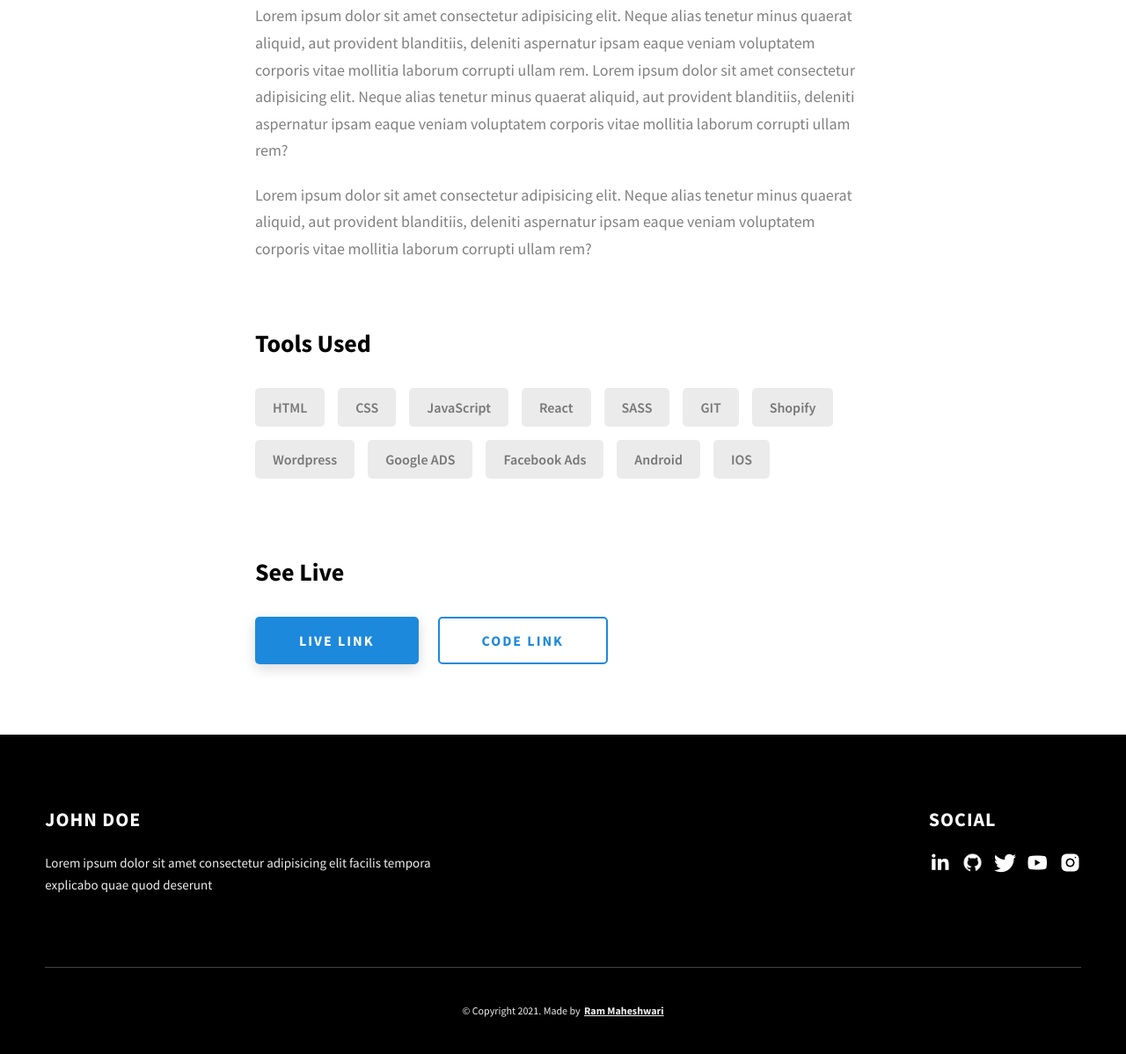
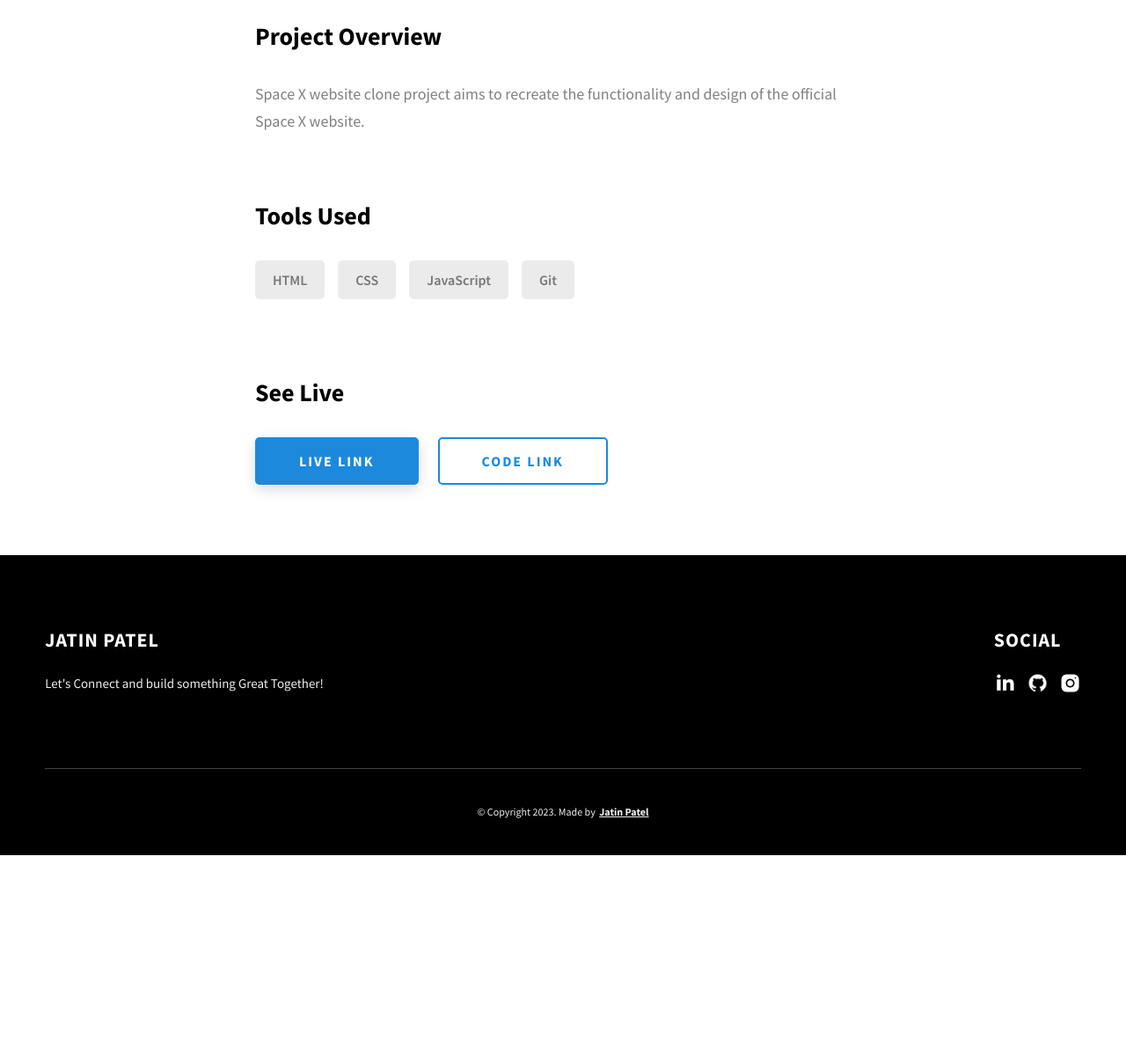
Before and after one commit to jatinp04/Portfolio, a website: page project-3.html in a window 1280 px wide. Shown: the part 1474-2672 px from the top of the page at 88% size. After the commit the page ends 2446 px from the top, so only its background shows below. Drawn offline with Linux system fonts and the light colour scheme.

Commit message:
Project 3 Configured

```diff
--- a/project-3.html
+++ b/project-3.html
@@ -22,12 +22,12 @@
         <div class="header__logo-container">
           <div class="header__logo-img-cont">
             <img
-              src="./assets/png/john-doe.png"
-              alt="Ram Maheshwari Logo Image"
+              src="./assets/png/jatin_photo.jpg"
+              alt="Jatin_image"
               class="header__logo-img"
             />
           </div>
-          <span class="header__logo-sub">John Doe</span>
+          <span class="header__logo-sub">Jatin Patel</span>
         </div>
         <div class="header__main">
           <ul class="header__links">
@@ -84,16 +84,16 @@
     </header>
     <section class="project-cs-hero">
       <div class="project-cs-hero__content">
-        <h1 class="heading-primary">Project 3</h1>
+        <h1 class="heading-primary">SpaceX Website Clone</h1>
         <div class="project-cs-hero__info">
           <p class="text-primary">
-            Lorem ipsum dolor sit amet consectetur adipisicing elit. Dignissimos
-            in numquam incidunt earum quaerat cum fuga, atque similique natus
-            nobis sit.
+         This page contains the case study of SpaceX Website Clone which includes the Project Overview, Tools Used and Live Links to the official product.
           </p>
+
+
         </div>
         <div class="project-cs-hero__cta">
-          <a href="#" class="btn btn--bg" target="_blank">Live Link</a>
+          <a href="https://spacex-clone-steel.vercel.app/" class="btn btn--bg" target="_blank">Live Link</a>
         </div>
       </div>
     </section>
@@ -102,7 +102,7 @@
         <div class="project-details__content">
           <div class="project-details__showcase-img-cont">
             <img
-              src="./assets/jpeg/project-mockup-example.jpeg"
+              src="./assets/jpeg/space.jpg"
               alt="Project Image"
               class="project-details__showcase-img"
             />
@@ -111,20 +111,10 @@
             <div class="project-details__desc">
               <h3 class="project-details__content-title">Project Overview</h3>
               <p class="project-details__desc-para">
-                Lorem ipsum dolor sit amet consectetur adipisicing elit. Neque
-                alias tenetur minus quaerat aliquid, aut provident blanditiis,
-                deleniti aspernatur ipsam eaque veniam voluptatem corporis vitae
-                mollitia laborum corrupti ullam rem. Lorem ipsum dolor sit amet
-                consectetur adipisicing elit. Neque alias tenetur minus quaerat
-                aliquid, aut provident blanditiis, deleniti aspernatur ipsam
-                eaque veniam voluptatem corporis vitae mollitia laborum corrupti
-                ullam rem?
+                Space X website clone project aims to recreate the functionality and design of the official Space X website.
               </p>
               <p class="project-details__desc-para">
-                Lorem ipsum dolor sit amet consectetur adipisicing elit. Neque
-                alias tenetur minus quaerat aliquid, aut provident blanditiis,
-                deleniti aspernatur ipsam eaque veniam voluptatem corporis vitae
-                mollitia laborum corrupti ullam rem?
+
               </p>
             </div>
             <div class="project-details__tools-used">
@@ -133,27 +123,21 @@
                 <div class="skills__skill">HTML</div>
                 <div class="skills__skill">CSS</div>
                 <div class="skills__skill">JavaScript</div>
-                <div class="skills__skill">React</div>
-                <div class="skills__skill">SASS</div>
-                <div class="skills__skill">GIT</div>
-                <div class="skills__skill">Shopify</div>
-                <div class="skills__skill">Wordpress</div>
-                <div class="skills__skill">Google ADS</div>
-                <div class="skills__skill">Facebook Ads</div>
-                <div class="skills__skill">Android</div>
-                <div class="skills__skill">IOS</div>
+
+                <div class="skills__skill">Git</div>
+
               </div>
             </div>
             <div class="project-details__links">
               <h3 class="project-details__content-title">See Live</h3>
               <a
-                href="#"
+                href="https://spacex-clone-steel.vercel.app/"
                 class="btn btn--med btn--theme project-details__links-btn"
-                target="_blank"
+                target="https://spacex-clone-steel.vercel.app/"
                 >Live Link</a
               >
               <a
-                href="#"
+                href="https://github.com/jatinp04/Spacex-Clone"
                 class="btn btn--med btn--theme-inv project-details__links-btn"
                 target="_blank"
                 >Code Link</a
@@ -163,6 +147,7 @@
         </div>
       </div>
     </section>
+
     <footer class="main-footer">
       <div class="main-container">
         <div class="main-footer__upper">
@@ -171,35 +156,23 @@
               <span>Social</span>
             </h2>
             <div class="main-footer__social-cont">
-              <a target="_blank" rel="noreferrer" href="#">
+              <a target="_blank" rel="noreferrer" href="https://www.linkedin.com/in/jatinp04/">
                 <img
                   class="main-footer__icon"
                   src="./assets/png/linkedin-ico.png"
                   alt="icon"
                 />
               </a>
-              <a target="_blank" rel="noreferrer" href="#">
+              <a target="_blank" rel="noreferrer" href="https://github.com/jatinp04">
                 <img
                   class="main-footer__icon"
                   src="./assets/png/github-ico.png"
                   alt="icon"
                 />
               </a>
-              <a target="_blank" rel="noreferrer" href="#">
-                <img
-                  class="main-footer__icon"
-                  src="./assets/png/twitter-ico.png"
-                  alt="icon"
-                />
-              </a>
-              <a target="_blank" rel="noreferrer" href="#">
-                <img
-                  class="main-footer__icon"
-                  src="./assets/png/yt-ico.png"
-                  alt="icon"
-                />
-              </a>
-              <a target="_blank" rel="noreferrer" href="#">
+
+
+              <a target="_blank" rel="noreferrer" href="https://www.instagram.com/jatinp04/">
                 <img
                   class="main-footer__icon main-footer__icon--mr-none"
                   src="./assets/png/insta-ico.png"
@@ -209,18 +182,17 @@
             </div>
           </div>
           <div class="main-footer__row main-footer__row-2">
-            <h4 class="heading heading-sm text-lt">John Doe</h4>
+            <h4 class="heading heading-sm text-lt">Jatin Patel</h4>
             <p class="main-footer__short-desc">
-              Lorem ipsum dolor sit amet consectetur adipisicing elit facilis
-              tempora explicabo quae quod deserunt
+            Let's Connect and build something Great Together!
             </p>
           </div>
         </div>
 
         <div class="main-footer__lower">
-          &copy; Copyright 2021. Made by
-          <a rel="noreferrer" target="_blank" href="https://rammaheshwari.com"
-            >Ram Maheshwari</a
+          &copy; Copyright 2023. Made by
+          <a rel="noreferrer" target="_blank" href="#"
+            >Jatin Patel</a
           >
         </div>
       </div>
```
